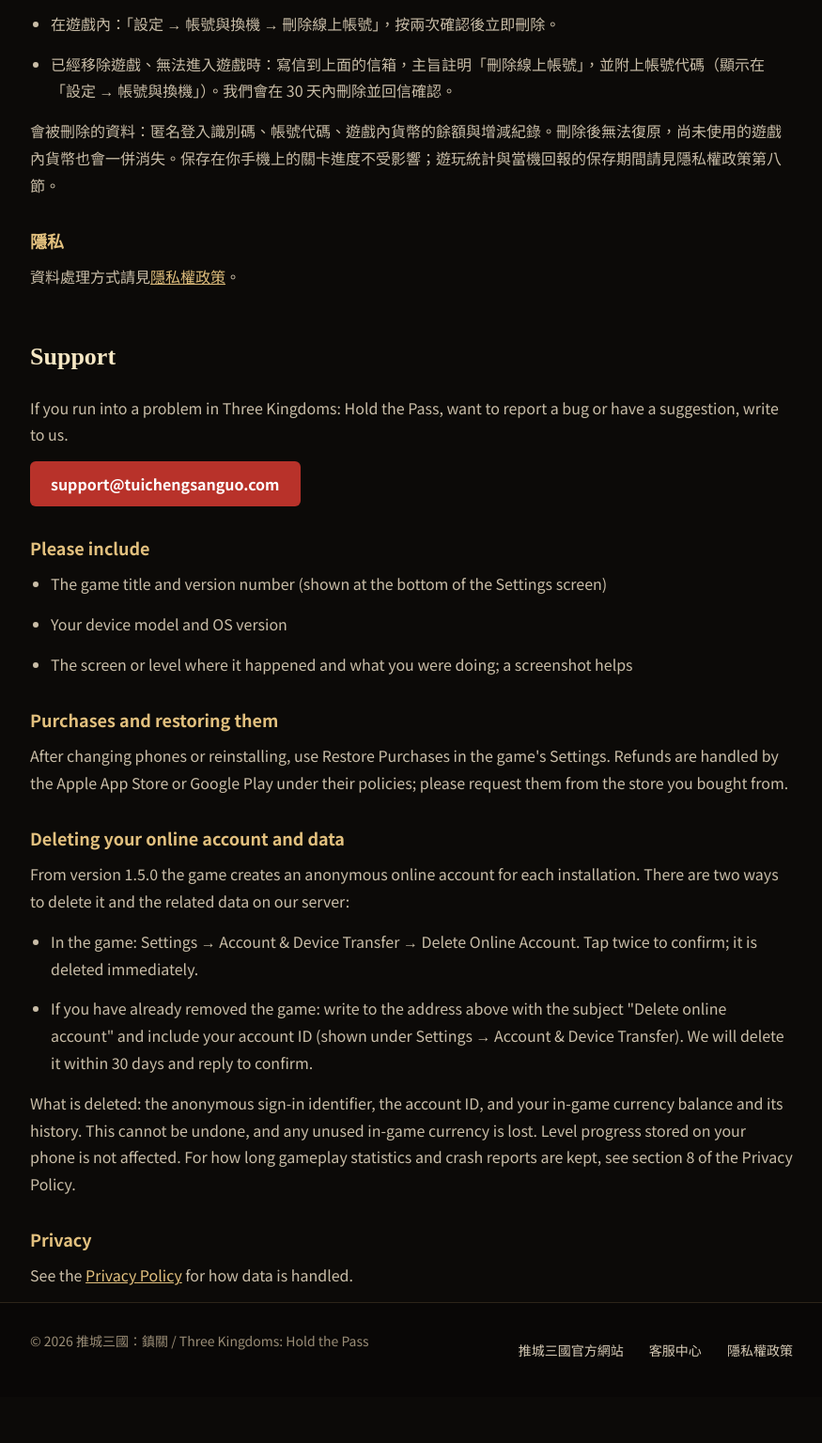
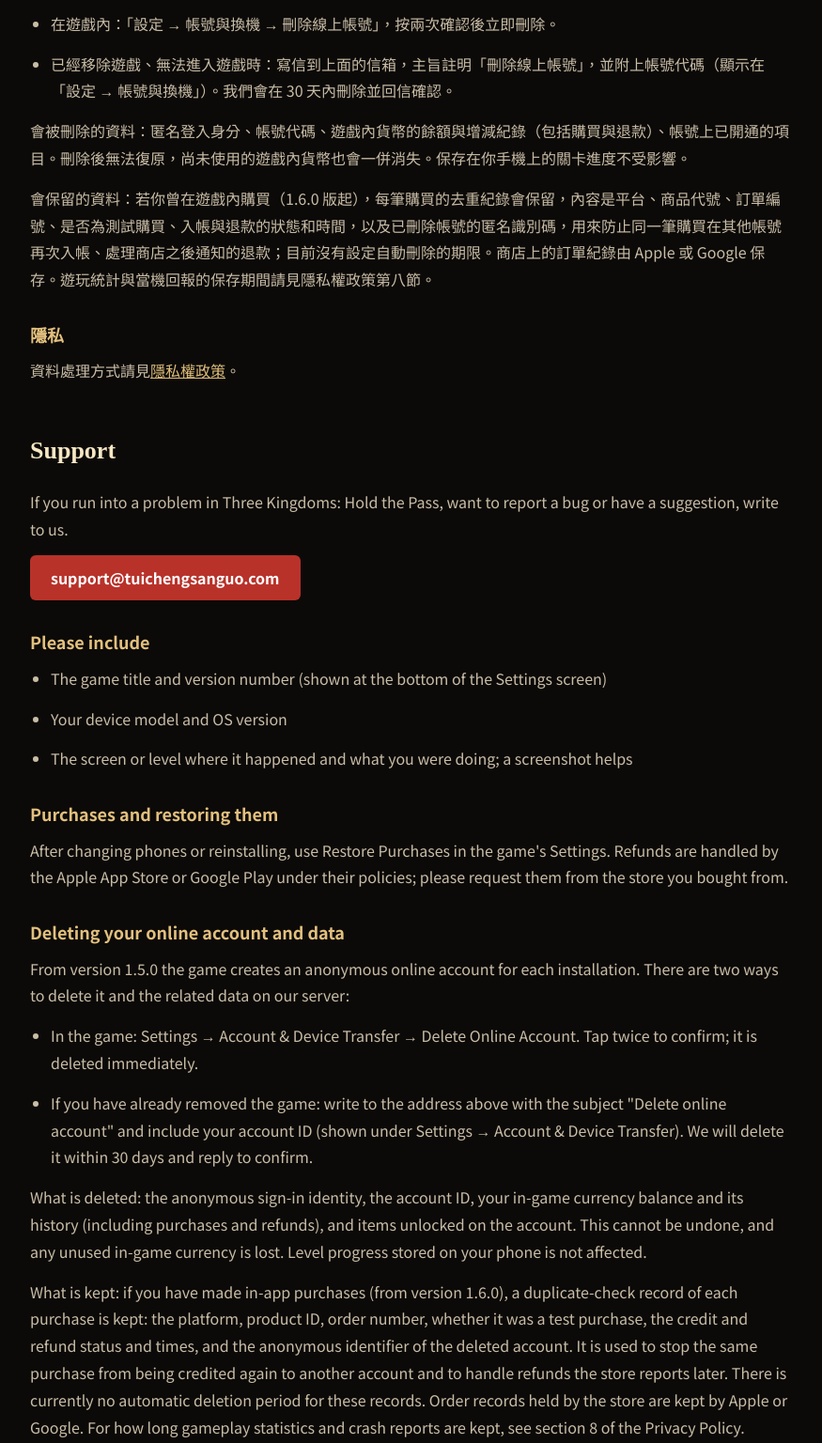
Before and after one commit to StudjoDev/tuichengsanguo-site, a plain HTML site: page zhenguan/support.html in a window 1280 px wide. Shown: the part 768-2304 px from the top of the page at 94% size, without its empty margins (202-1077 px from the left). Before the commit the page ends 2255 px from the top, so only its background shows below. Drawn offline with Linux system fonts and the light colour scheme.

Commit message:
鎮關客服頁：刪除帳號說明補上 1.6.0 起保留的購買去重紀錄
Co-Authored-By: Claude Opus 5.5 <noreply@anthropic.com>

```diff
--- a/zhenguan/support.html
+++ b/zhenguan/support.html
@@ -74,7 +74,8 @@ footer a{color:#d9cdb8;text-decoration:none;display:inline-flex;align-items:cent
 <li>在遊戲內：「設定 → 帳號與換機 → 刪除線上帳號」，按兩次確認後立即刪除。</li>
 <li>已經移除遊戲、無法進入遊戲時：寫信到上面的信箱，主旨註明「刪除線上帳號」，並附上帳號代碼（顯示在「設定 → 帳號與換機」）。我們會在 30 天內刪除並回信確認。</li>
 </ul>
-<p>會被刪除的資料：匿名登入識別碼、帳號代碼、遊戲內貨幣的餘額與增減紀錄。刪除後無法復原，尚未使用的遊戲內貨幣也會一併消失。保存在你手機上的關卡進度不受影響；遊玩統計與當機回報的保存期間請見隱私權政策第八節。</p>
+<p>會被刪除的資料：匿名登入身分、帳號代碼、遊戲內貨幣的餘額與增減紀錄（包括購買與退款）、帳號上已開通的項目。刪除後無法復原，尚未使用的遊戲內貨幣也會一併消失。保存在你手機上的關卡進度不受影響。</p>
+<p>會保留的資料：若你曾在遊戲內購買（1.6.0 版起），每筆購買的去重紀錄會保留，內容是平台、商品代號、訂單編號、是否為測試購買、入帳與退款的狀態和時間，以及已刪除帳號的匿名識別碼，用來防止同一筆購買在其他帳號再次入帳、處理商店之後通知的退款；目前沒有設定自動刪除的期限。商店上的訂單紀錄由 Apple 或 Google 保存。遊玩統計與當機回報的保存期間請見隱私權政策第八節。</p>
 <h3>隱私</h3>
 <p>資料處理方式請見<a href="privacy.html">隱私權政策</a>。</p>
 </section>
@@ -97,7 +98,8 @@ footer a{color:#d9cdb8;text-decoration:none;display:inline-flex;align-items:cent
 <li>In the game: Settings → Account &amp; Device Transfer → Delete Online Account. Tap twice to confirm; it is deleted immediately.</li>
 <li>If you have already removed the game: write to the address above with the subject "Delete online account" and include your account ID (shown under Settings → Account &amp; Device Transfer). We will delete it within 30 days and reply to confirm.</li>
 </ul>
-<p>What is deleted: the anonymous sign-in identifier, the account ID, and your in-game currency balance and its history. This cannot be undone, and any unused in-game currency is lost. Level progress stored on your phone is not affected. For how long gameplay statistics and crash reports are kept, see section 8 of the Privacy Policy.</p>
+<p>What is deleted: the anonymous sign-in identity, the account ID, your in-game currency balance and its history (including purchases and refunds), and items unlocked on the account. This cannot be undone, and any unused in-game currency is lost. Level progress stored on your phone is not affected.</p>
+<p>What is kept: if you have made in-app purchases (from version 1.6.0), a duplicate-check record of each purchase is kept: the platform, product ID, order number, whether it was a test purchase, the credit and refund status and times, and the anonymous identifier of the deleted account. It is used to stop the same purchase from being credited again to another account and to handle refunds the store reports later. There is currently no automatic deletion period for these records. Order records held by the store are kept by Apple or Google. For how long gameplay statistics and crash reports are kept, see section 8 of the Privacy Policy.</p>
 <h3>Privacy</h3>
 <p>See the <a href="privacy.html">Privacy Policy</a> for how data is handled.</p>
 </section>
```
